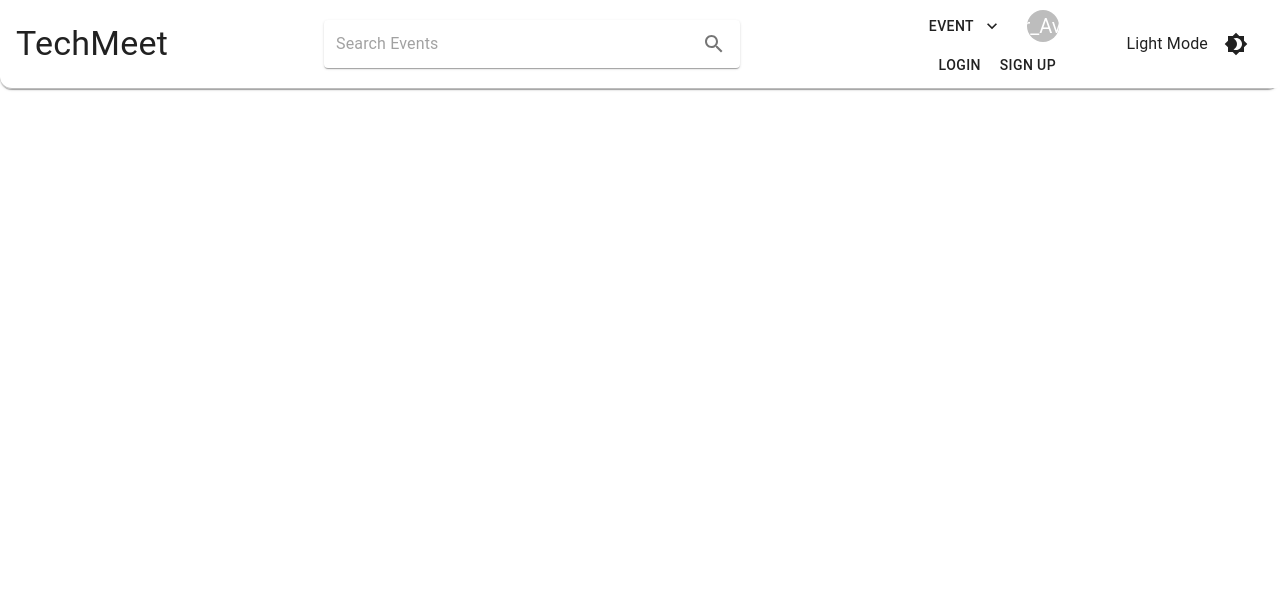
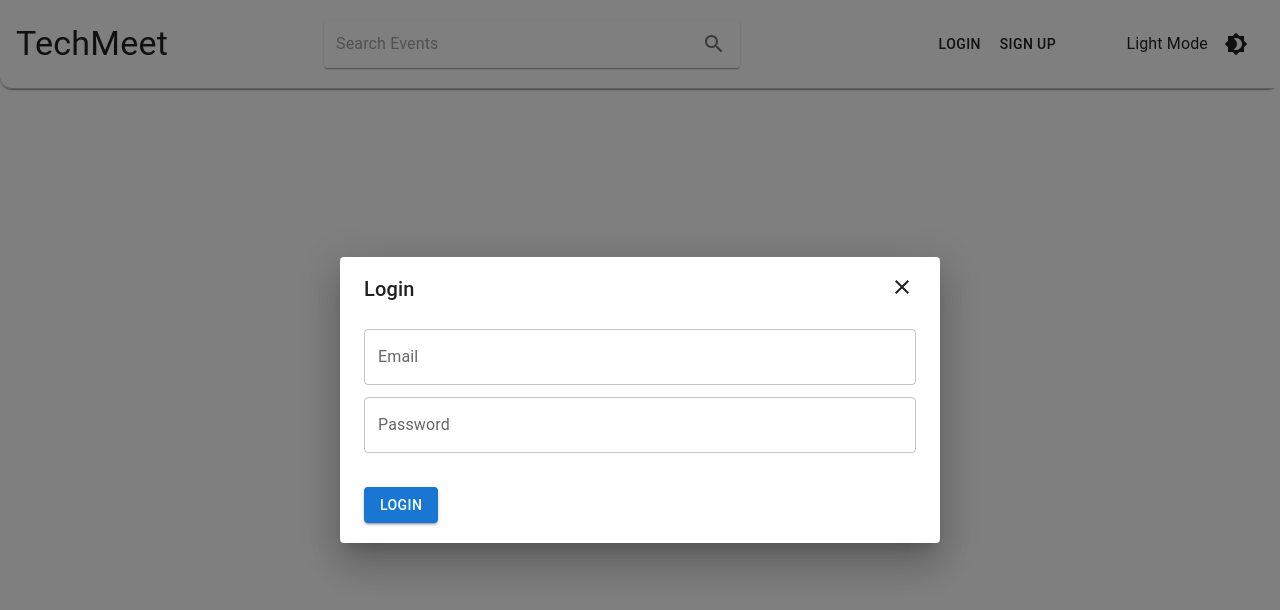
Before and after one commit to NeilHuang625/693-techmeet-client, a React (Vite) app: page / in a window 1280 px wide. Both pictures are taken after a click on the button "LOGIN". Shown: the top 610 px of the page. Built offline with nearby package versions, Linux system fonts and the light colour scheme.

Commit message:
user authentication

```diff
--- a/src/App.tsx
+++ b/src/App.tsx
@@ -1,5 +1,6 @@
 import Home from "./Home";
 import { ThemeProvider } from "./Contexts/ThemeProvider";
+import { AuthProvider } from "./Contexts/AuthProvider";
 import { BrowserRouter as Router } from "react-router-dom";
 
 export interface AppEvent {
@@ -17,9 +18,11 @@ export interface AppEvent {
 function App() {
   return (
     <ThemeProvider>
-      <Router>
-        <Home />
-      </Router>
+      <AuthProvider>
+        <Router>
+          <Home />
+        </Router>
+      </AuthProvider>
     </ThemeProvider>
   );
 }
--- a/src/Components/AccountMenu.tsx
+++ b/src/Components/AccountMenu.tsx
@@ -1,4 +1,4 @@
-import * as React from "react";
+import React, { useState, useEffect } from "react";
 import { useNavigate } from "react-router-dom";
 import Box from "@mui/material/Box";
 import Button from "@mui/material/Button";
@@ -22,10 +22,11 @@ import {
 } from "@mui/material";
 import * as yup from "yup";
 import { useFormik } from "formik";
-import { signup } from "../Utils/API";
+import { signup, logout, login } from "../Utils/API";
+import { useAuth } from "../Contexts/AuthProvider";
 
 // Signup form validation
-const validationSchema = yup.object({
+const signupValidationSchema = yup.object({
   email: yup
     .string()
     .email("Enter a valid email")
@@ -41,17 +42,40 @@ const validationSchema = yup.object({
   confirmPassword: yup
     .string()
     .oneOf([yup.ref("password")], "Passwords must match")
-    .required("Confirm Password is required"),
+    .required("Confirm your password"),
+});
+
+// Login form validation
+const loginValidationSchema = yup.object({
+  email: yup
+    .string()
+    .email("Enter a valid email")
+    .required("Email is required"),
+  password: yup
+    .string()
+    .min(8, "Password should be of minimum 8 characters length")
+    .matches(
+      /(?=.*[0-9])(?=.*[a-z])(?=.*[A-Z])(?=.*[@$!%*?&])/,
+      "Password must contain at least one uppercase letter, one lowercase letter, one number and one special character"
+    )
+    .required("Password is required"),
 });
 
 const AccountMenu = () => {
   const navigate = useNavigate();
+  const { isAuthenticated, checkAuth } = useAuth();
 
-  const [anchorEl, setAnchorEl] = React.useState<null | HTMLElement>(null); // for the Avatar Icon
-  const [anchorEl2, setAnchorEl2] = React.useState<null | HTMLElement>(null); // for the custom button
+  const [anchorEl, setAnchorEl] = useState<null | HTMLElement>(null); // for the Avatar Icon
+  const [anchorEl2, setAnchorEl2] = useState<null | HTMLElement>(null); // for the custom button
   const open = Boolean(anchorEl);
 
-  const [openSignupDialog, setOpenSignupDialog] = React.useState(false);
+  const [openSignupDialog, setOpenSignupDialog] = useState(false);
+  const [openLoginDialog, setOpenLoginDialog] = useState(false);
+
+  useEffect(() => {
+    // Check the authentication status when the component mounts
+    checkAuth();
+  }, []);
 
   const formik = useFormik({
     initialValues: {
@@ -59,14 +83,46 @@ const AccountMenu = () => {
       password: "",
       confirmPassword: "",
     },
-    validationSchema: validationSchema,
-    onSubmit: async (values) => {
+    validationSchema: signupValidationSchema,
+    onSubmit: async (values, { setErrors }) => {
       const { confirmPassword, ...rest } = values;
       try {
         const response = await signup(rest);
-        console.log(response);
+        const jwt = response.data.token.result;
+        localStorage.setItem("jwt", jwt);
+        setOpenSignupDialog(false);
+        // Update the authentication status
+        checkAuth();
       } catch (err) {
-        console.log(err);
+        if (err.response && err.response.status === 400) {
+          setErrors({ email: "Email alreday in use, try a new one" });
+        }
+      }
+    },
+  });
+
+  const loginForm = useFormik({
+    initialValues: {
+      email: "",
+      password: "",
+    },
+    validationSchema: loginValidationSchema,
+    onSubmit: async (values, { setErrors }) => {
+      try {
+        console.log("values", values);
+        const response = await login(values);
+        console.log("response", response);
+        const jwt = response.data.token.result;
+        localStorage.setItem("jwt", jwt);
+        setOpenLoginDialog(false);
+        checkAuth();
+      } catch (err) {
+        if (err.response && err.response.status === 400) {
+          setErrors({
+            email: "Invalid email or password",
+            // password: "Invalid email or password",
+          });
+        }
       }
     },
   });
@@ -78,11 +134,26 @@ const AccountMenu = () => {
     setAnchorEl(null);
     setAnchorEl2(null);
   };
+  console.log("isAuthenticated", isAuthenticated);
 
-  const handleSignup = () => {};
+  const handleLogout = async () => {
+    const jwt = localStorage.getItem("jwt");
+    try {
+      const response = await logout(jwt);
+
+      if (response.status === 200) {
+        localStorage.removeItem("jwt");
+        checkAuth();
+        handleClose();
+      }
+    } catch (err) {
+      console.error("Logout failed", err);
+    }
+  };
 
   return (
-    <React.Fragment>
+    <>
+      {isAuthenticated ? (
         <Box
           sx={{
             display: "flex",
@@ -113,7 +184,7 @@ const AccountMenu = () => {
             </IconButton>
           </Tooltip>
         </Box>
-
+      ) : (
         <Box
           sx={{
             display: "flex",
@@ -122,7 +193,11 @@ const AccountMenu = () => {
             textAlign: "center",
           }}
         >
-        <Button color="inherit" variant="text">
+          <Button
+            color="inherit"
+            variant="text"
+            onClick={() => setOpenLoginDialog(true)}
+          >
             Login
           </Button>
           <Button
@@ -133,6 +208,9 @@ const AccountMenu = () => {
             Sign up
           </Button>
         </Box>
+      )}
+
+      {/* Dialog for Signup */}
       <Dialog
         open={openSignupDialog}
         onClose={() => setOpenSignupDialog(false)}
@@ -191,8 +269,67 @@ const AccountMenu = () => {
               type="password"
               fullWidth
             />
-            <Button color="primary" type="submit" variant="contained">
+            <Button
+              color="primary"
+              type="submit"
+              variant="contained"
+              style={{ marginTop: "30px" }}
+            >
               Sign Up
+            </Button>
+          </form>
+        </DialogContent>
+      </Dialog>
+
+      {/* Dialog for Login */}
+      <Dialog open={openLoginDialog} onClose={() => setOpenLoginDialog(false)}>
+        <DialogTitle>
+          Login
+          <IconButton
+            style={{ position: "absolute", right: "30px", top: "10px" }}
+            edge="end"
+            color="inherit"
+            onClick={() => setOpenLoginDialog(false)}
+          >
+            <CloseIcon />
+          </IconButton>
+        </DialogTitle>
+        <DialogContent>
+          <form onSubmit={loginForm.handleSubmit}>
+            <TextField
+              fullWidth
+              label="Email"
+              margin="dense"
+              id="loginemail"
+              name="email"
+              value={loginForm.values.email}
+              onChange={loginForm.handleChange}
+              error={loginForm.touched.email && Boolean(loginForm.errors.email)}
+              helperText={loginForm.touched.email && loginForm.errors.email}
+            />
+            <TextField
+              fullWidth
+              label="Password"
+              id="loginPassword"
+              name="password"
+              value={loginForm.values.password}
+              onChange={loginForm.handleChange}
+              error={
+                loginForm.touched.password && Boolean(loginForm.errors.password)
+              }
+              type="password"
+              margin="dense"
+              helperText={
+                loginForm.touched.password && loginForm.errors.password
+              }
+            />
+            <Button
+              color="primary"
+              type="submit"
+              variant="contained"
+              style={{ marginTop: "30px" }}
+            >
+              Login
             </Button>
           </form>
         </DialogContent>
@@ -265,18 +402,14 @@ const AccountMenu = () => {
         transformOrigin={{ horizontal: "right", vertical: "top" }}
         anchorOrigin={{ horizontal: "right", vertical: "bottom" }}
       >
-        <MenuItem
-          onClick={() => {
-            handleClose();
-          }}
-        >
+        <MenuItem onClick={handleLogout}>
           <ListItemIcon>
             <Logout fontSize="small" />
           </ListItemIcon>
           Logout
         </MenuItem>
       </Menu>
-    </React.Fragment>
+    </>
   );
 };
 
--- /dev/null
+++ b/src/Contexts/AuthProvider.tsx
@@ -0,0 +1,34 @@
+import { useState, createContext, useContext } from "react";
+
+interface AuthContextType {
+  isAuthenticated: boolean;
+  checkAuth: () => void;
+}
+
+interface AuthProviderProps {
+  children: React.ReactNode;
+}
+
+const AuthContext = createContext<AuthContextType>({
+  isAuthenticated: false,
+  checkAuth: () => {},
+});
+
+export const AuthProvider = ({ children }: AuthProviderProps) => {
+  const [isAuthenticated, setIsAuthenticated] = useState(false);
+
+  const checkAuth = () => {
+    const jwt = localStorage.getItem("jwt");
+    console.log("jwt", jwt);
+    console.log("localStorage", localStorage);
+    setIsAuthenticated(!!jwt);
+  };
+
+  return (
+    <AuthContext.Provider value={{ isAuthenticated, checkAuth }}>
+      {children}
+    </AuthContext.Provider>
+  );
+};
+
+export const useAuth = () => useContext(AuthContext);
--- a/src/Utils/API.tsx
+++ b/src/Utils/API.tsx
@@ -2,13 +2,32 @@ import axios from "axios";
 
 const basicURL = "http://localhost:5269";
 
-interface SignupValues {
+interface SignupUser {
   email: string;
   password: string;
   nickname?: string;
 }
 
-export const signup = async (values: SignupValues) => {
-  const response = await axios.post(`${basicURL}/account/register`, values);
+export const signup = async (user: SignupUser) => {
+  const response = await axios.post(`${basicURL}/account/register`, user);
   return response;
 };
+
+export const logout = async (jwt: string) => {
+  const response = await axios.post(
+    `${basicURL}/account/logout`,
+    {},
+    {
+      headers: {
+        Authorization: `Bearer ${jwt}`,
+      },
+    }
+  );
+  return response;
+};
+
+export const login = async (user: SignupUser) => {
+  const response = await axios.post(`${basicURL}/account/login`, user);
+  console.log("response", response);
+  return response;
+};
```
Lines whose indentation alone changed are shown as unchanged.
